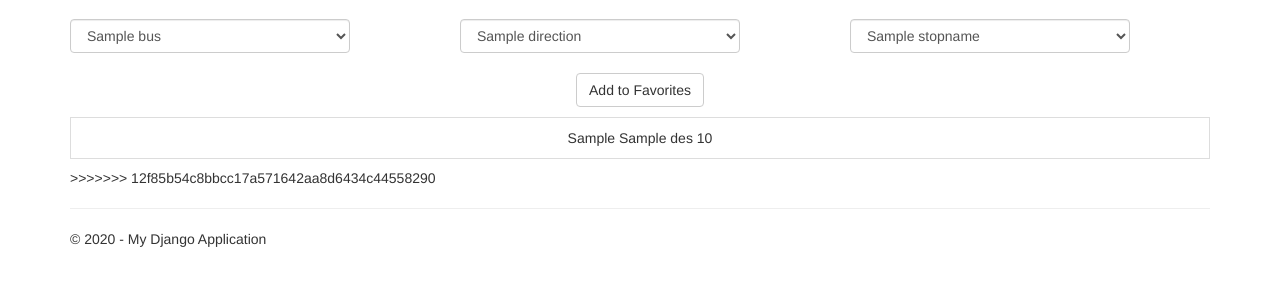
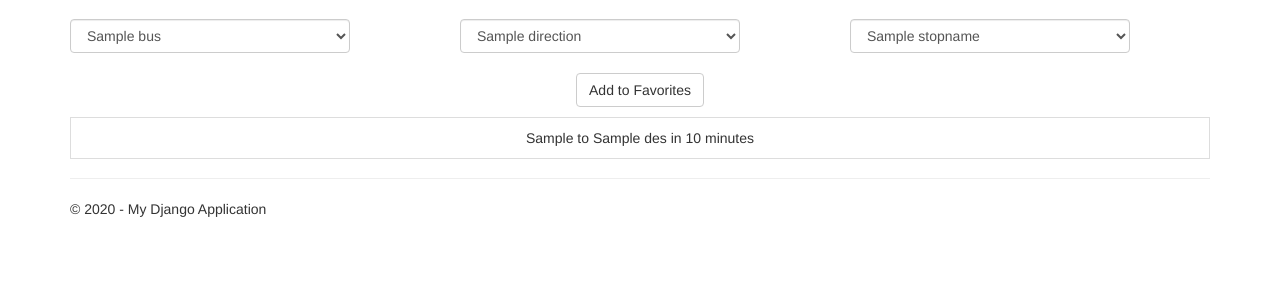
Before and after one commit to aashir789/TartanHacks2015, a Django app: template app/templates/app/index.html in a window 1280 px wide. Shown: the part 51-351 px from the top of the page. Run offline with Django 3.2, Linux system fonts and the light colour scheme; the template is opened without the code that fills it: most values are stand-ins (such as "Sample title", 1, 10 or a date in 2020); some libraries are stand-ins or nearby versions.

Commit message:
Timing errors

```diff
--- a/app/templates/app/index.html
+++ b/app/templates/app/index.html
@@ -74,11 +74,10 @@
     <p>
 
       {% for bus in realtimedata %}
-      <li class="list-group-item small">  {{bus.rt}} {{bus.des}} {{bus.prdtm}} </li>
+      <li class="list-group-item small">  {{bus.rt}} to {{bus.des}} in {{bus.prdtm}} minutes</li>
       {% endfor %}
 
     </p>
   </center>
->>>>>>> 12f85b54c8bbcc17a571642aa8d6434c44558290
 
 {% endblock %}
```
Also changed, not shown: db.sqlite3.
